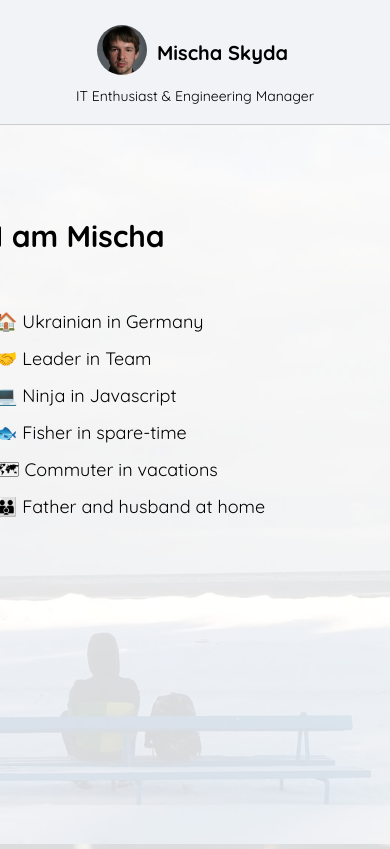
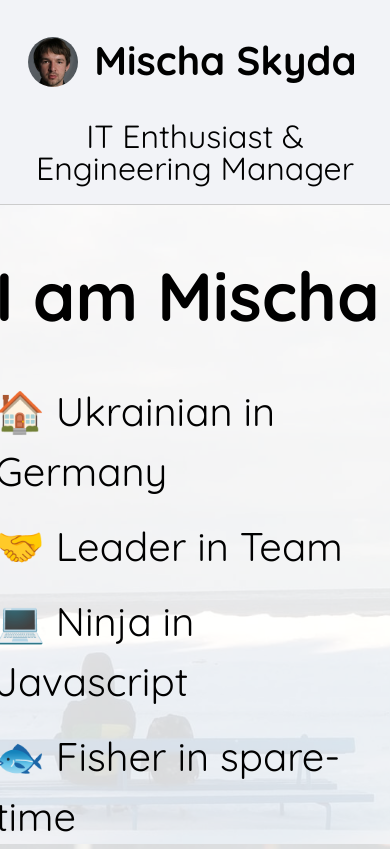
Before and after one commit to mskyda/mskyda.eu, a website: page public/mischa/index.html in a window 390 px wide. Shown: the top 849 px of the page. Drawn offline with Linux system fonts and the light colour scheme.

Commit message:
add mobile version

```diff
--- a/public/mischa/index.html
+++ b/public/mischa/index.html
@@ -42,8 +42,8 @@
             <h2>What I do</h2>
             <ul class="jobs-list">
               <li><span>2019-present</span> Engineering Manager @ <a href="https://www.share-now.com/">Share Now</a></li>
-              <li><span>2015-2019</span> Engineering Team Lead @ <a href="https://www.kartenmacherei.de/">Kartenmacherei</a></li>
-              <li><span>2013-2015</span> Senior Software Engineer @ <a href="https://www.kartenmacherei.de/">Kartenmacherei</a></li>
+              <li><span>2015-2019</span> Eng. Team Lead @ <a href="https://www.kartenmacherei.de/">Kartenmacherei</a></li>
+              <li><span>2013-2015</span> Sr. Software Engineer @ <a href="https://www.kartenmacherei.de/">Kartenmacherei</a></li>
               <li><span>2011-2013</span> Software Engineer @ <a href="https://www.epam.com/">EPAM Systems</a></li>
               <li><span>2010-2011</span> Software Engineer @ <a href="https://www.psd2html.com/">PSD2HTML</a></li>
             </ul>
@@ -60,7 +60,6 @@
               <li>&bull; Fishing in Hamburger freshwaters</li>
               <li>&bull; Building IoT things with RasperryPi</li>
               <li>&bull; Playing guitar (I'm total noob)</li>
-              <li>&bull; Customizing my bike</li>
               <li>&bull; Film photography</li>
             </ul>
           </div>
--- a/public/mischa/style.css
+++ b/public/mischa/style.css
@@ -1,6 +1,6 @@
 html,
 body{
-  font: 18px/22px "Quicksand",Arial,sans-serif;
+  font: 20px/24px "Quicksand",Arial,sans-serif;
   height: 100%;
   min-height: 100%;
   margin: 0;
@@ -43,10 +43,10 @@ ul{
 }
 .sidebar h1{
   margin: 0 0 10px;
-  font: bold 20px/50px "Quicksand",Arial,sans-serif;
+  font: bold 1em/2.5em "Quicksand",Arial,sans-serif;
 }
 .sidebar h2{
-  font: 14px/16px "Quicksand",Arial,sans-serif;
+  font: 0.8em/1em "Quicksand",Arial,sans-serif;
   margin: 0 0 10px;
 }
 .sidebar-content{
@@ -55,7 +55,6 @@ ul{
 }
 .navigation{
   padding: 20px 0;
-  font: 16px/20px "Quicksand",Arial,sans-serif;
 }
 .navigation li{
   padding: 0 0 20px;
@@ -79,7 +78,7 @@ ul{
 }
 #home .bg{
   background: url('./img/home.jpg') 70% top no-repeat;
-  background-size: auto 160%;
+  background-size: auto 165%;
 }
 #job .bg{
   background-image: url('./img/job.jpg');
@@ -92,11 +91,11 @@ ul{
   background-image: url('./img/contact.jpg');
 }
 .content-holder h2{
-  font: bold 30px/50px "Quicksand",Arial,sans-serif;
-  margin: 0 0 50px;
+  font: bold 1.7em/2.5em "Quicksand",Arial,sans-serif;
+  margin: 0;
 }
 .content-holder h3{
-  font: bold 20px/24px "Quicksand",Arial,sans-serif;
+  font: bold 1em/1.2em "Quicksand",Arial,sans-serif;
   margin: 0 0 10px;
 }
 .content-holder{
@@ -118,7 +117,7 @@ ul{
   font-weight: bold;
   margin-left: -20px;
 }
-@media only screen and (max-width: 800px) {
+@media only screen and (max-width: 1000px) {
   .sidebar{
     width: 100%;
     min-height: auto;
@@ -131,7 +130,7 @@ ul{
   .sidebar img{
     width: 50px;
     position: relative;
-    top: 15px;
+    top: 0.3em;
     right: 5px;
   }
   .sidebar h1{
@@ -144,3 +143,11 @@ ul{
     width: 100%;
   }
 }
+@media only screen and (orientation: portrait){
+  body{
+    font: 40px/60px "Quicksand",Arial,sans-serif;
+  }
+  .content-holder{
+    width: 80%;
+  }
+}
```
